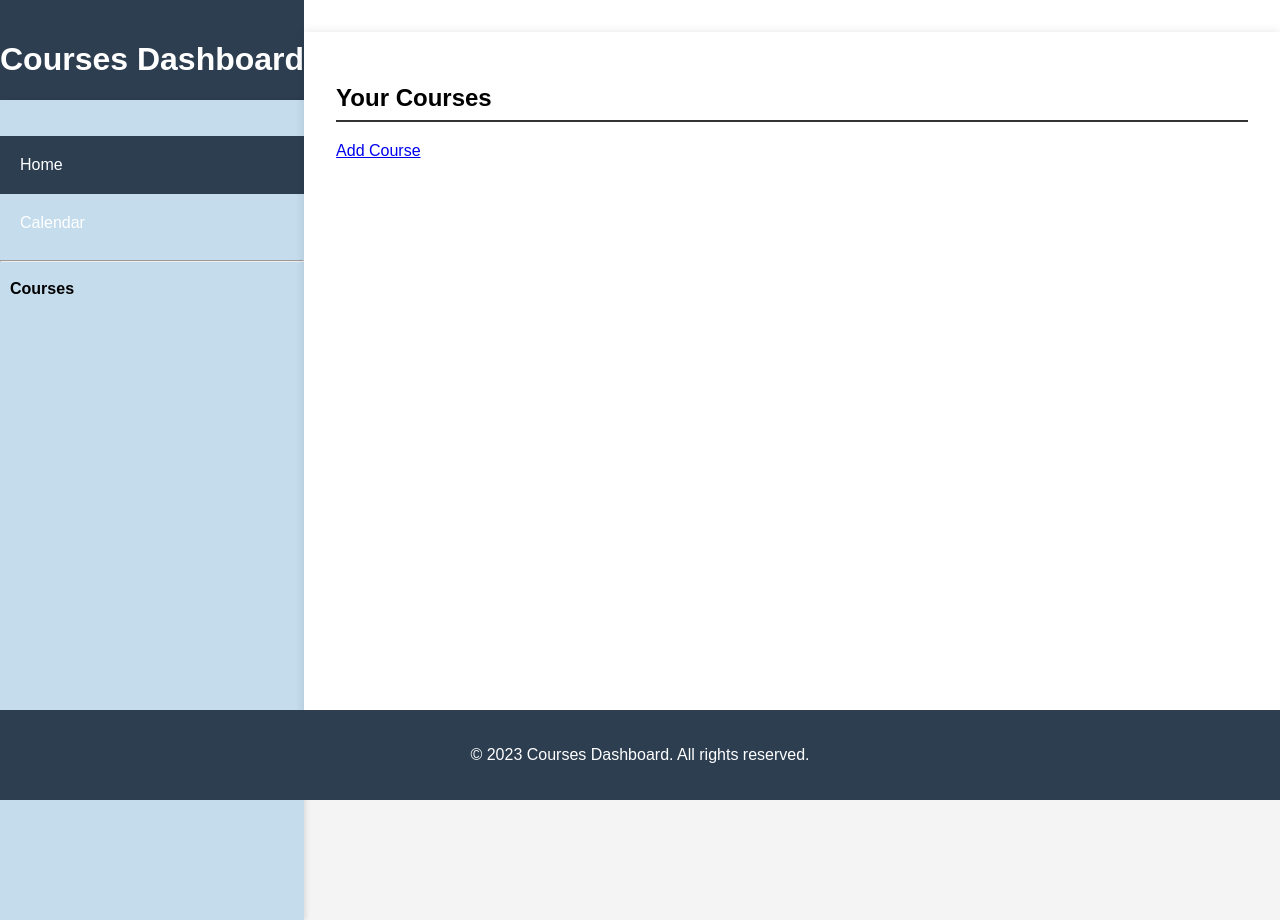
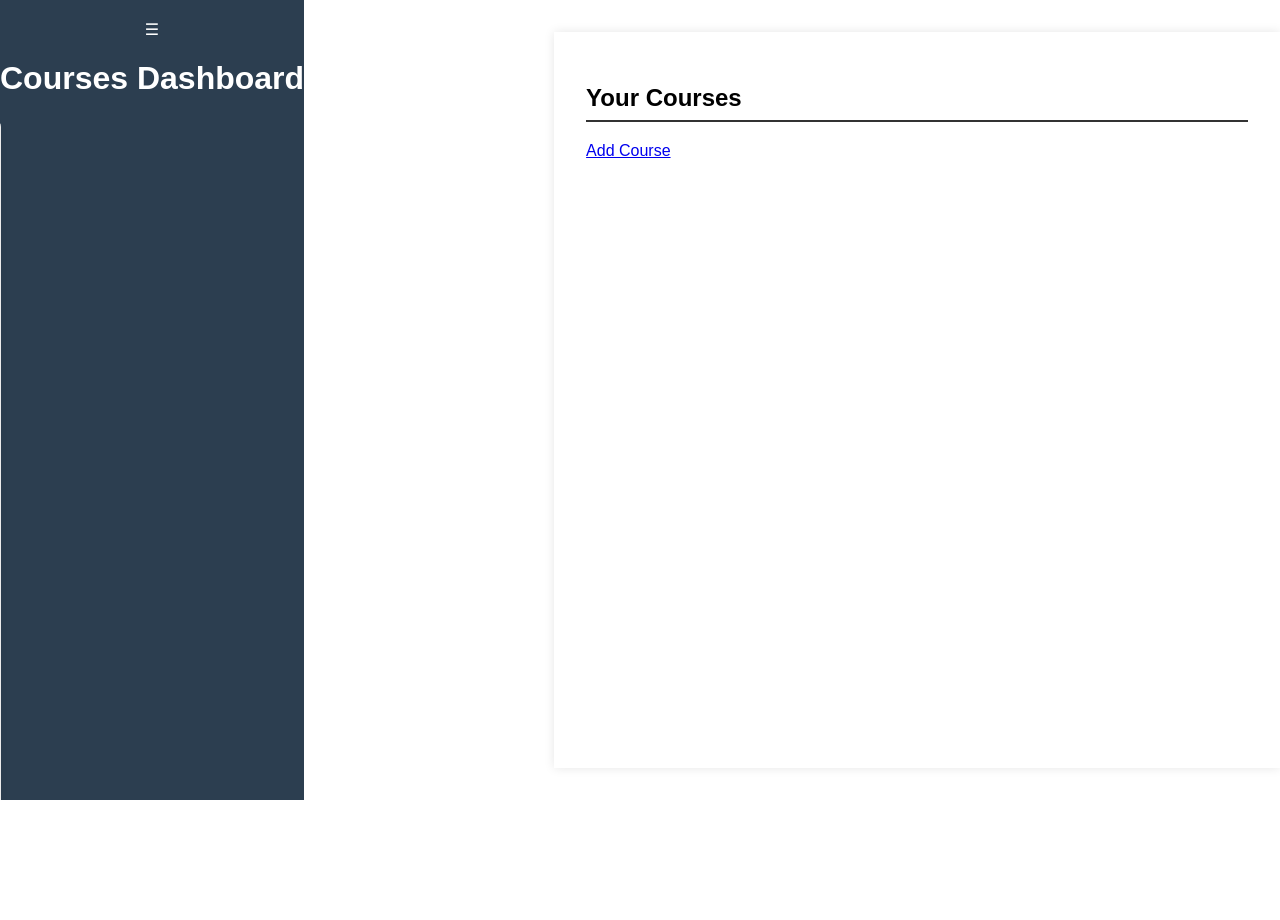
Before and after one commit to JoshuaChou10/GradeGenius, a Flask app: page /dashboard in a window 1280 px wide. After the commit the page ends 800 px from the top, so only its background shows below. Run offline with Flask 3, Linux system fonts and the light colour scheme.

Commit message:
Added a base template

```diff
--- a/static/css/add_assessment.css
+++ b/static/css/add_assessment.css
@@ -1,4 +1,4 @@
-@import url('globals.css');
+
 body {
     font-family: Arial, sans-serif;
     background-color: #f4f4f4;
--- /dev/null
+++ b/static/css/base.css
@@ -0,0 +1,109 @@
+html, body {
+    height: 100%;
+    margin: 0;
+    padding: 0;
+    font-family: Arial, sans-serif;
+    background-color: #f4f4f4;
+}
+
+header, footer {
+    background-color: #2c3e50;
+
+    color: white;
+    text-align: center;
+    padding: 20px 0;
+    flex-shrink: 0; /* Prevents header and footer from shrinking */
+}
+
+footer {
+    position: absolute;
+    bottom: 0;
+    left: 0;
+    right: 0;
+    width: 100%;
+}
+
+header a, footer a {
+    color: #3498db;
+}
+
+
+
+.hamburger {
+    display: block;
+    cursor: pointer;
+    /* Additional styling for the hamburger icon */
+}
+
+/* Sidebar */
+.sidebar {
+    width: 250px; /* Adjust the width as needed */
+    height: 100vh; /* Viewport Height */
+    background-color: #fff; /* White background */
+    border-right: 1px solid #ececec; /* Right border */
+    padding-top: 20px;
+    padding-left: 0;
+    box-shadow: 0 4px 8px rgba(0, 0, 0, 0.05); /* subtle shadow */
+    position: fixed; /* Fixed position */
+    overflow-y: auto; /* Enable scroll if content is longer than the screen */
+    border-top-right-radius: 8px; /* Rounded corners on the top right */
+    border-bottom-right-radius: 8px; /* Rounded corners on the bottom right */
+    left: -250px; /* Initially hide the sidebar */
+}
+
+
+.sidebar.visible {
+    left: 0; /* Bring the sidebar into view */
+}
+.content-shift {
+    margin-left: 250px;
+}
+.sidebar ul {
+    list-style-type: none;
+    padding-left: 0; /* Remove default padding */
+    margin-top: 0; /* Align to the top */
+}
+
+.sidebar li {
+    padding: 10px 20px;
+    text-align: left;
+}
+
+.sidebar li.active,
+.sidebar li:hover {
+    background-color: #f6f7f8; /* Light grey background */
+    border-radius: 0 30px 30px 0; /* Rounded corners on the right */
+    box-shadow: inset 5px 0 10px -5px rgba(0, 0, 0, 0.1); /* Inner shadow on the right */
+}
+
+.sidebar a {
+    text-decoration: none;
+    color: #3c4043; /* Dark grey text color for contrast */
+    font-weight: 500; /* Slightly bolder font */
+    display: block;
+}
+
+.sidebar .courses-heading {
+    color: #5f6368; /* Darker grey text */
+    padding: 15px 20px;
+    font-weight: bold;
+    text-transform: uppercase;
+    font-size: 0.85em; /* Smaller font size */
+}
+hr {
+    border: 0;
+    height: 1px;
+    background-image: linear-gradient(to right, rgba(0, 0, 0, 0.1), rgba(0, 0, 0, 0.2), rgba(0, 0, 0, 0.1));
+    margin-top: 20px;
+    margin-bottom: 20px;
+}
+/* Main Content */
+main {
+    flex: 1;
+    width: 80%;
+    margin: 2rem auto;
+    margin-left: 250px;
+    background-color: #fff;
+    padding: 2rem;
+    box-shadow: 0px 0px 10px rgba(0, 0, 0, 0.1);
+}
--- a/static/css/details.css
+++ b/static/css/course_details.css
@@ -1,4 +1,4 @@
-@import url("globals.css");
+
 body {
     font-family: Arial, sans-serif;
     margin: 0;
--- a/static/css/dashboard.css
+++ b/static/css/dashboard.css
@@ -1,4 +1,4 @@
-@import url('globals.css');
+
 
 html, body {
     height: 100%;
@@ -10,15 +10,6 @@ body {
     background-color: white;
 }
 
-/* Top Bar */
-.courses-heading {
-    font-weight: bold;
-
-    color: black;
-    padding: 15px 0; /* Increased padding for spacing */
-    text-align: center;
-    margin: 0; /* Resetting margin */
-}
 
 
 .courses-list h2 {
--- a/static/css/globals.css
+++ /dev/null
@@ -1,71 +0,0 @@
-html, body {
-    height: 100%;
-    margin: 0;
-    padding: 0;
-    font-family: Arial, sans-serif;
-    background-color: #f4f4f4;
-}
-
-header, footer {
-    background-color: #2c3e50;
-
-    color: white;
-    text-align: center;
-    padding: 20px 0;
-    flex-shrink: 0; /* Prevents header and footer from shrinking */
-}
-
-footer {
-    position: absolute;
-    bottom: 0;
-    left: 0;
-    right: 0;
-    width: 100%;
-}
-
-header a, footer a {
-    color: #3498db;
-}
-
-/* Sidebar */
-.sidebar {
-    min-width: 220px;
-    background-color: #c4dcec; /* Color updated */
-    height: 100vh;
-    padding-top: 20px;
-    box-shadow: 2px 0 5px rgba(0,0,0,0.1);
-}
-
-.sidebar ul {
-    list-style-type: none;
-    padding: 0;
-}
-
-.sidebar li {
-    padding: 10px;
-    text-align: left;
-    color: black; /* For better readability on blue background */
-}
-
-.sidebar li.active,
-.sidebar li:hover {
-    background-color: #2c3e50; /* Darker shade on hover and active */
-    color: black;
-}
-
-.sidebar a {
-    text-decoration: none;
-    color: white;
-    display: block;
-    padding: 10px;
-}
-
-/* Main Content */
-main {
-    flex: 1;
-    width: 80%;
-    margin: 2rem auto;
-    background-color: #fff;
-    padding: 2rem;
-    box-shadow: 0px 0px 10px rgba(0, 0, 0, 0.1);
-}
--- a/static/css/main.css
+++ b/static/css/main.css
@@ -1,4 +1,4 @@
-@import url('globals.css');
+
 
 body {
     margin: 0;
--- /dev/null
+++ b/templates/base.html
@@ -0,0 +1,43 @@
+<!-- base.html -->
+<!DOCTYPE html>
+<html>
+<head>
+    <title>{% block title %}{% endblock %}</title>
+    <link rel="stylesheet" href="{{ url_for('static', filename='css/base.css') }}">
+
+    {% block stylesheets %}{% endblock %}
+
+</head>
+<body>
+    <header>
+         <!-- Hamburger Menu Icon -->
+         <div class="hamburger" onclick="toggleSidebar()">
+            &#9776; <!-- Unicode character for hamburger icon -->
+        </div>
+        <h1>{% block header %}Courses Dashboard{% endblock %}</h1>
+        <aside class="sidebar">
+            <!-- Sidebar content -->
+            <ul>
+                <li class="{% if request.endpoint == 'dashboard' %}active{% endif %}"><a href="{{ url_for('dashboard') }}">Home</a></li>
+                <li><a href="#">Calendar</a></li>
+                <hr>
+                <li class="courses-heading">Courses</li>
+                {% for course in courses %}
+                    <li><a href="{{ url_for('course_details', course_id=course.id) }}">{{ course.name }}</a></li>
+                {% endfor %}
+            </ul>
+        </aside>
+    </header>
+    <main>
+        {% block content %}{% endblock %}
+    </main>
+    <script>
+        function toggleSidebar() {
+            var sidebar = document.querySelector('.sidebar');
+            var content = document.querySelector('.content');
+            sidebar.classList.toggle('visible');
+            content.classList.toggle('content-shift');
+        }
+    </script>
+</body>
+</html>
--- a/templates/dashboard.html
+++ b/templates/dashboard.html
@@ -1,28 +1,16 @@
-<!DOCTYPE html>
-<html lang="en">
-<head>
-    <meta charset="UTF-8">
-    <meta name="viewport" content="width=device-width, initial-scale=1.0">
-    <title>Courses Dashboard</title>
+<!-- dashboard.html -->
+{% extends 'base.html' %}
+
+{% block title %}Courses Dashboard{% endblock %}
+
+{% block stylesheets %}
+    <!-- Specific stylesheet for the dashboard page -->
     <link rel="stylesheet" href="{{ url_for('static', filename='css/dashboard.css') }}">
-</head>
-<body>
+{% endblock %}
 
-    <header>
-        <h1>Courses Dashboard</h1>
-        <aside class="sidebar">
-            <ul>
-                <li class="active"><a href="#">Home</a></li>
-                <li><a href="#">Calendar</a></li>
-     <hr>
+{% block header %}Courses Dashboard{% endblock %}
 
-                <li class="courses-heading">Courses</li>
-                {% for course in courses %}
-                    <li><a href="{{ url_for('course_details', course_id=course.id) }}">{{ course.name }}</a></li>
-                {% endfor %}
-            </ul>
-        </aside>
-    </header>
+{% block content %}
     {% if user %}
     <div id="user-info">
         <!-- Assuming you have a profile_pic_url field in your User model -->
@@ -30,23 +18,15 @@
         <span>{{ user.username }}</span>
     </div>
     {% endif %}
-    <main>
 
     <section class="courses-list">
         <h2>Your Courses</h2>
         <ul>
             {% for course in courses %}
                 <li><a href="{{ url_for('course_details', course_id=course.id) }}">{{ course.name }}</a></li>
-
             {% endfor %}
         </ul>
     </section>
+
     <a href="{{ url_for('create_course') }}" class="btn">Add Course</a>
-    </main>
-
-    <footer>
-        <p>&copy; 2023 Courses Dashboard. All rights reserved.</p>
-    </footer>
-</body>
-
-</html>
+{% endblock %}
```
Also changed, not shown: static/css/add_course.css (added, +61 -0 lines), templates/add_assesment.html (+17 -16 lines), templates/add_course.html (+12 -11 lines), templates/course_details.html (+12 -36 lines). Lines whose indentation alone changed are shown as unchanged.
